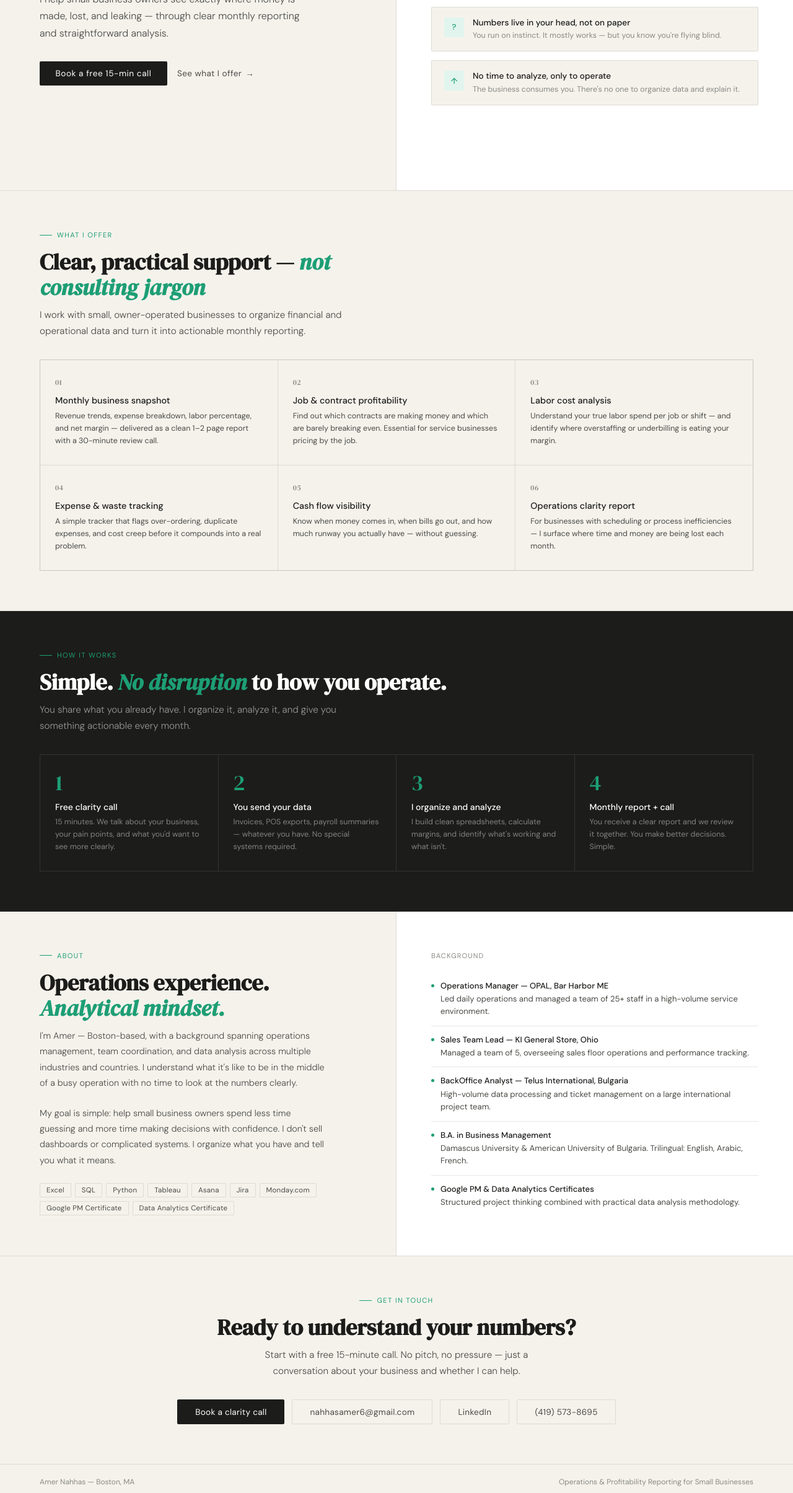
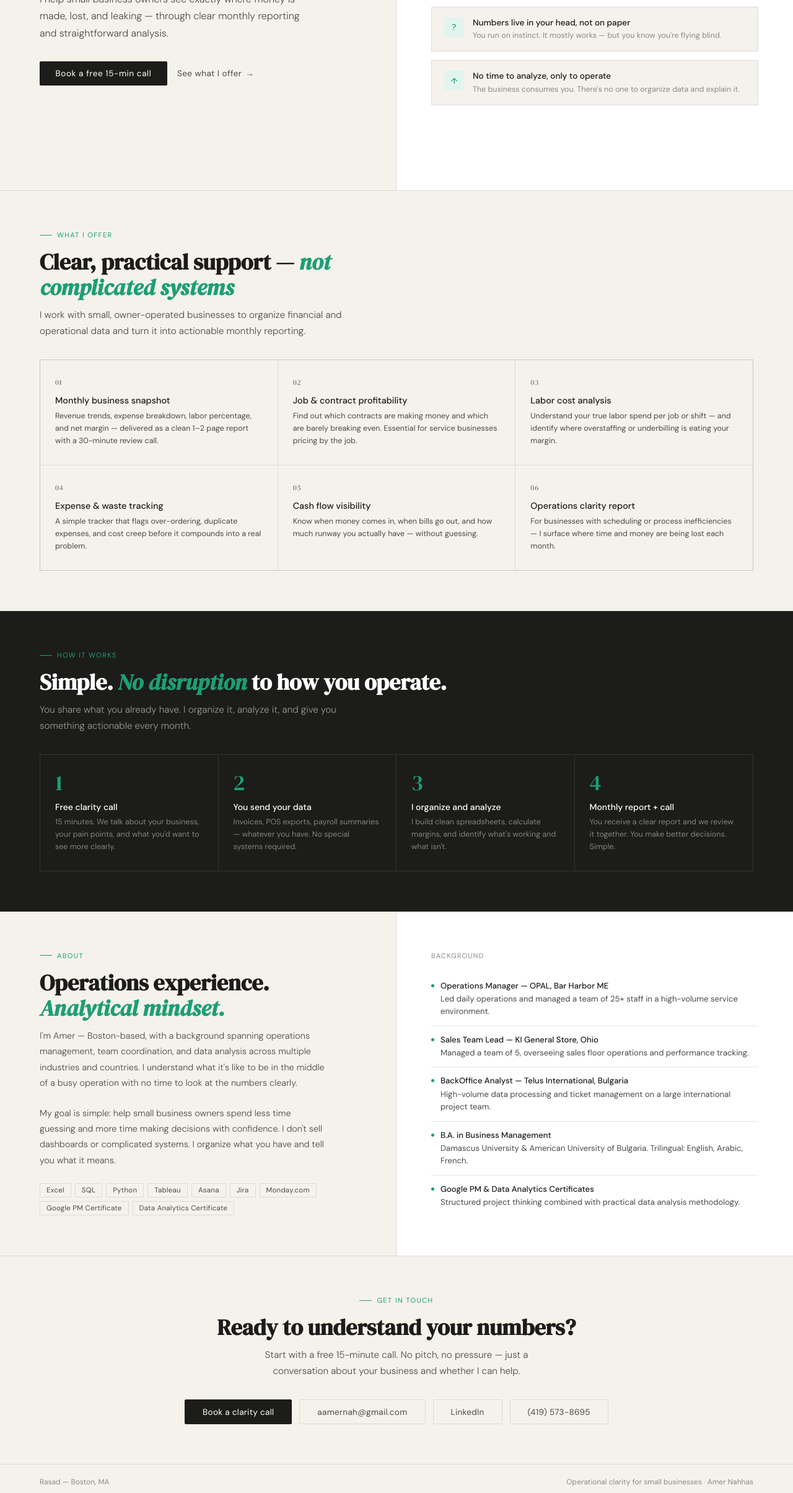
Before and after one commit to AmerNahhas/Amer, a plain HTML site: page index.html in a window 1280 px wide. Shown: the part 388-2797 px from the top of the page at 62% size. Drawn offline with Linux system fonts and the light colour scheme.

Commit message:
index.html

```diff
--- a/index.html
+++ b/index.html
@@ -3,7 +3,7 @@
 <head>
 <meta charset="UTF-8">
 <meta name="viewport" content="width=device-width, initial-scale=1.0">
-<title>Amer Nahhas — Operations & Profitability for Small Businesses</title>
+<title>Rasad — Operational Clarity for Small Businesses</title>
 <link rel="preconnect" href="https://fonts.googleapis.com">
 <link href="https://fonts.googleapis.com/css2?family=DM+Serif+Display:ital@0;1&family=DM+Sans:wght@300;400;500&display=swap" rel="stylesheet">
 <style>
@@ -278,7 +278,7 @@
 <body>
 
 <nav>
-  <div class="nav-name">Amer Nahhas</div>
+  <div class="nav-name">Rasad</div>
   <div class="nav-links">
     <a href="#services">Services</a>
     <a href="#how">How it works</a>
@@ -290,7 +290,7 @@
 <!-- HERO -->
 <section class="hero">
   <div class="hero-left fade-in">
-    <div class="section-tag">Operations & Profitability</div>
+    <div class="section-tag">Rasad — Operational Clarity</div>
     <h1 class="hero-headline">Your business runs.<br><em>Do your numbers?</em></h1>
     <p class="hero-sub">I help small business owners see exactly where money is made, lost, and leaking — through clear monthly reporting and straightforward analysis.</p>
     <div class="cta-row">
@@ -334,7 +334,7 @@
 <!-- SERVICES -->
 <section class="services-section fade-in" id="services">
   <div class="section-tag">What I offer</div>
-  <h2 class="section-title">Clear, practical support — <em>not consulting jargon</em></h2>
+  <h2 class="section-title">Clear, practical support — <em>not complicated systems</em></h2>
   <p class="section-sub">I work with small, owner-operated businesses to organize financial and operational data and turn it into actionable monthly reporting.</p>
   <div class="services-grid">
     <div class="service-item">
@@ -449,16 +449,16 @@
   <h2 class="section-title">Ready to understand your numbers?</h2>
   <p class="section-sub">Start with a free 15-minute call. No pitch, no pressure — just a conversation about your business and whether I can help.</p>
   <div class="contact-row">
-    <a href="mailto:nahhasamer6@gmail.com" class="contact-link primary">Book a clarity call</a>
-    <a href="mailto:nahhasamer6@gmail.com" class="contact-link">nahhasamer6@gmail.com</a>
+    <a href="mailto:aamernah@gmail.com" class="contact-link primary">Book a clarity call</a>
+    <a href="mailto:aamernah@gmail.com" class="contact-link">aamernah@gmail.com</a>
     <a href="https://linkedin.com/in/amer22" class="contact-link" target="_blank">LinkedIn</a>
     <a href="tel:4195738695" class="contact-link">(419) 573-8695</a>
   </div>
 </section>
 
 <footer>
-  <p>Amer Nahhas — Boston, MA</p>
-  <p>Operations & Profitability Reporting for Small Businesses</p>
+  <p>Rasad — Boston, MA</p>
+  <p>Operational clarity for small businesses · Amer Nahhas</p>
 </footer>
 
 <script>
@@ -467,6 +467,5 @@
   }, { threshold: 0.08 });
   document.querySelectorAll('.fade-in').forEach(el => observer.observe(el));
 </script>
-
 </body>
 </html>
```
